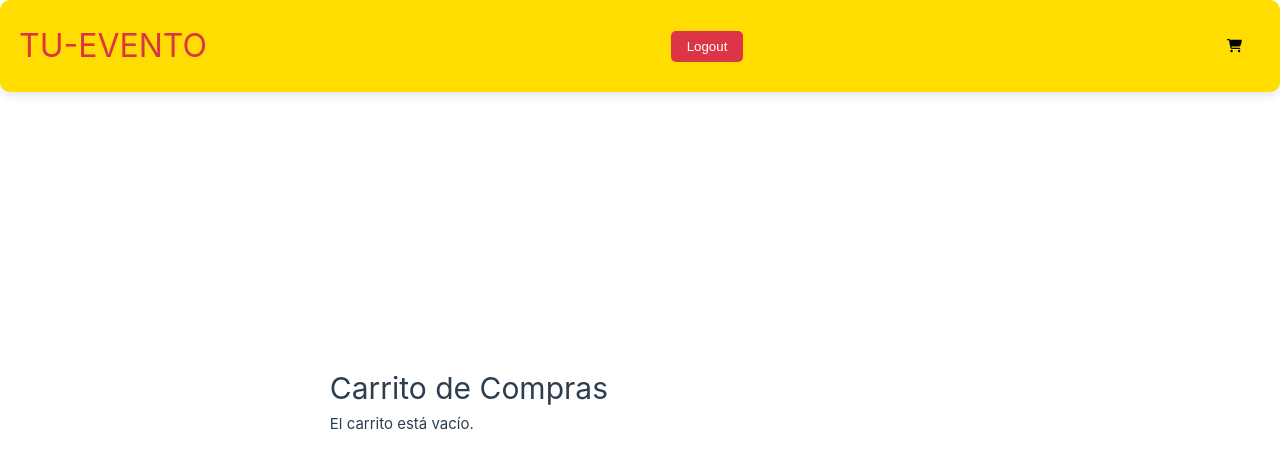
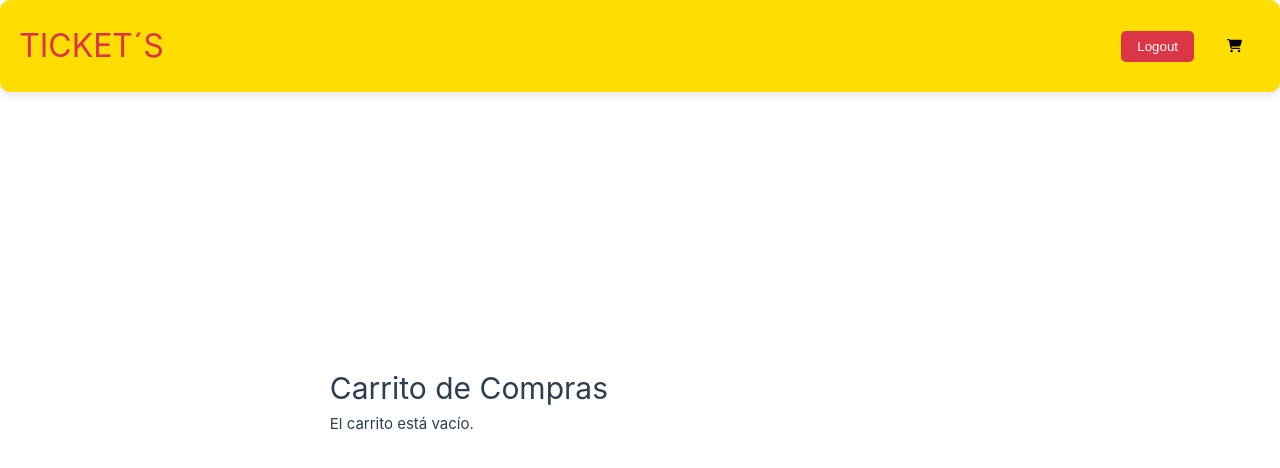
Before and after one commit to Macarena-Chang/nt2g7, a Vue app: page /cart in a window 1280 px wide. Shown: the top 468 px of the page. Built offline with nearby package versions, Linux system fonts and the light colour scheme; sample sign-in values are in the browser's storage.

Commit message:
Cambios en el front

```diff
--- a/src/App.vue
+++ b/src/App.vue
@@ -13,7 +13,8 @@ import Header from './components/HeaderComponent.vue';
 const authStore = useAuthStore();
 
 onMounted(() => {
-  authStore.initializeAuth(); // Llama a initializeAuth al montar el componente
+  authStore.initializeAuth();
+
 });
 </script>
 
--- a/src/components/HeaderComponent.vue
+++ b/src/components/HeaderComponent.vue
@@ -1,9 +1,12 @@
 <template>
   <header class="header-logo">
-      <router-link to="/" class="logo-title">TU-EVENTO</router-link>
+    <router-link to="/" class="logo-title">TICKET´S</router-link>
+    <div class="button-container">
       <button v-if="isAuthenticated" @click="handleLogout" class="logout-button">Logout</button>
-
-      <button @click="goToCart()" id="cart-button"><i class="fa-solid fa-cart-shopping"></i></button>
+      <button @click="goToCart()" id="cart-button">
+        <i class="fa-solid fa-cart-shopping"></i>
+      </button>
+    </div>
   </header>
 </template>
 
@@ -35,29 +38,35 @@
 
   <style scoped>
   .header-logo {
-    display: flex; /* Usa flexbox para alinear el contenido */
-    justify-content: space-between; /* Espacio entre el título y el botón */
-    align-items: center; /* Alinea los elementos verticalmente */
+  display: flex; /* Usa flexbox para la alineación */
+  justify-content: space-between; /* Espacio entre el logo y los botones */
+  align-items: center; /* Alinea verticalmente los elementos */
   font-size: 2rem; /* Tamaño de fuente */
   font-weight: bold; /* Texto en negrita */
   color: #333; /* Color del texto */
   background-color: #ffdd00; /* Fondo amarillo */
   padding: 1rem; /* Espaciado interno */
   border-radius: 10px; /* Bordes redondeados */
-    box-shadow: 0 4px 8px rgba(0, 0, 0, 0.1); /* Sombra para darle profundidad */
-    position: fixed; /* Fijar el logo en la parte superior */
-    top: 0; /* Posicionarlo en la parte superior */
+  box-shadow: 0 4px 8px rgba(0, 0, 0, 0.1); /* Sombra */
+  position: fixed; /* Fija el encabezado en la parte superior */
+  top: 0; /* Posición superior */
   left: 0; /* Alinear a la izquierda */
   right: 0; /* Alinear a la derecha */
-    z-index: 10; /* Asegura que esté por encima de otros elementos */
+  z-index: 10; /* Encima de otros elementos */
 }
 
 .logo-title {
   margin: 0; /* Elimina márgenes para centrar correctamente */
-    color: #dc3545
+  color: #dc3545; /* Color del texto */
 }
 
-  /* Estilos del botón de logout */
+/* Contenedor para los botones */
+.button-container {
+  display: flex; /* Flexbox para alinear botones horizontalmente */
+  gap: 10px; /* Espaciado entre los botones */
+  align-items: center; /* Alinea los botones verticalmente */
+}
+
 .logout-button {
   padding: 0.5rem 1rem;
   border: none;
@@ -67,26 +76,26 @@
   border-radius: 5px;
 }
 
+.logout-button:hover {
+  background-color: #c82333; /* Color rojo más oscuro para hover */
+}
+
 #cart-button {
   background: none;
   border: none;
   cursor: pointer;
-  height: 60px;  /* Aumentado para permitir el agrandamiento del ícono */
-  width: 60px;   /* Aumentado para permitir el agrandamiento del ícono */
+  height: 60px; /* Tamaño del botón */
+  width: 60px;
   display: flex;
   justify-content: center;
   align-items: center;
 }
 
 #cart-button i {
-  font-size: 40px !important;  /* Tamaño del ícono normal */
-
+  font-size: 40px; /* Tamaño normal del ícono */
 }
 
 #cart-button:hover i {
-  font-size: 45px !important;  /* Tamaño del ícono al hacer hover */
-}
-  .logout-button:hover {
-    background-color: #c82333; /* Color rojo más oscuro para el hover */
+  font-size: 45px; /* Tamaño del ícono al hacer hover */
 }
   </style>
--- a/src/router/router.js
+++ b/src/router/router.js
@@ -53,8 +53,10 @@ const router = createRouter({
     {
       path: '/cart',
       name: 'cart',
-      component: CartView
+      component: CartView,
+      meta: { requiresAuth: true } // Solo usuarios autenticados pueden acceder
     }
+
   ]
 });
 
--- a/src/stores/cartStore.js
+++ b/src/stores/cartStore.js
@@ -1,21 +1,16 @@
 import { defineStore } from 'pinia';
 import { ref } from 'vue';
-import { useRouter } from 'vue-router';
-
 
 export const useCartStore = defineStore('cart', () => {
   const cartItems = ref([]);
 
   const addToCart = (event) => {
     const existingItem = cartItems.value.find(item => item.id === event.id);
-    console.log(existingItem)
     if (existingItem) {
       existingItem.quantity += 1;
     } else {
       cartItems.value.push({ ...event, quantity: 1 });
     }
-    console.log(cartItems)
-
   };
 
   const removeFromCart = (id) => {
@@ -23,9 +18,7 @@ export const useCartStore = defineStore('cart', () => {
   };
 
   const clearCart = () => {
-    cartItems.value = [];
-    const router = useRouter()
-    router.push("/cart")
+    cartItems.value = []; // Vacía el carrito
   };
 
   const cartTotal = () => {
--- a/src/views/CartView.vue
+++ b/src/views/CartView.vue
@@ -4,12 +4,12 @@
     <div v-if="cartItems.length">
       <div v-for="item in cartItems" :key="item.id" class="cart-item">
         <h3>{{ item.name }}</h3>
-          <p>Precio: {{ item.price }} {{ item.currency }}</p>
+        <p>Precio: {{ item.price }}</p>
         <p>Cantidad: {{ item.quantity }}</p>
         <button @click="removeFromCart(item.id)">Eliminar</button>
       </div>
-        <h2>Total: {{ cartTotal }} {{ cartItems[0]?.currency }}</h2>
-        <button @click="clearCart">Vaciar Carrito</button>
+      <h2>Total: {{ cartTotal() }}</h2>
+      <button @click="handleClearCart">Vaciar Carrito</button>
     </div>
     <div v-else>
       <p>El carrito está vacío.</p>
@@ -18,14 +18,21 @@
 </template>
 
 <script setup>
+import { useRouter } from 'vue-router';
 import { useCartStore } from '../stores/cartStore';
 
+
+const router = useRouter();
 const cartStore = useCartStore();
 
 const cartItems = cartStore.cartItems;
-  const cartTotal = cartStore.cartTotal();
+const cartTotal = cartStore.cartTotal;
 const removeFromCart = cartStore.removeFromCart;
-  const clearCart = cartStore.clearCart;
+
+const handleClearCart = () => {
+  cartStore.clearCart(); // Vacía el carrito
+  router.replace('/cart'); // Redirige a la página del carrito vacío
+};
 </script>
 
 <style scoped>
--- a/src/views/HomeView.vue
+++ b/src/views/HomeView.vue
@@ -53,7 +53,7 @@ const addToCart = (event) => {
         <button @click="addToCart(event)">Añadir al carrito</button>
       </div>
     </div>
-    <button @click="router.push('/cart')">Ver Carrito</button>
+
   </main>
 </template>
 
```
Lines whose indentation alone changed are shown as unchanged.
